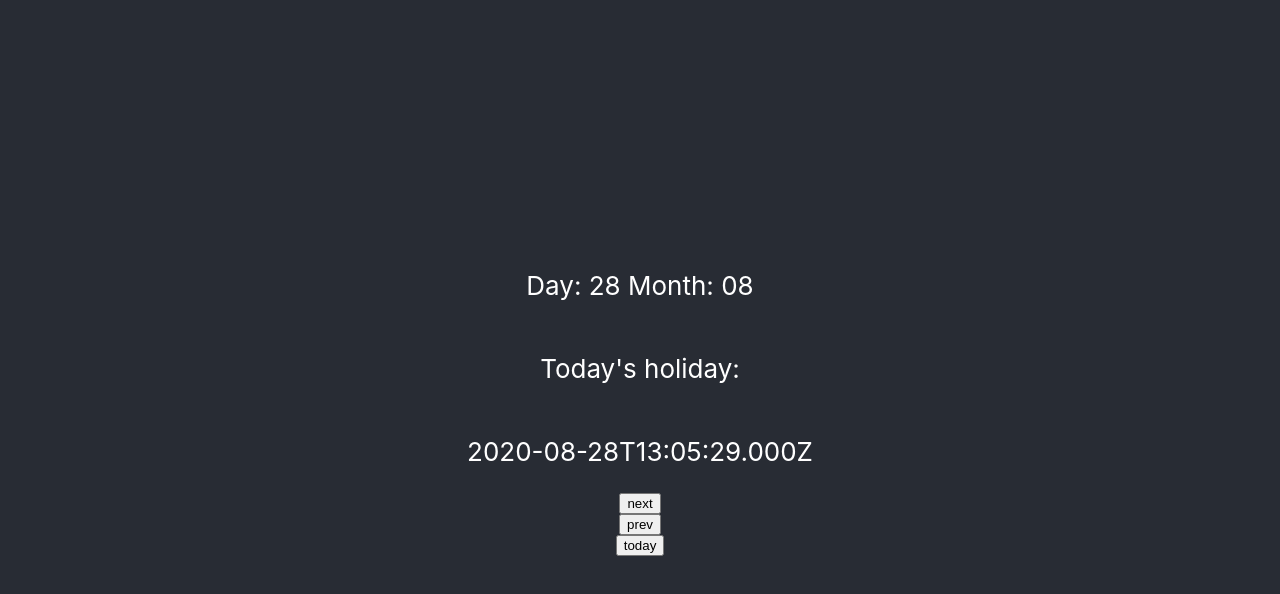
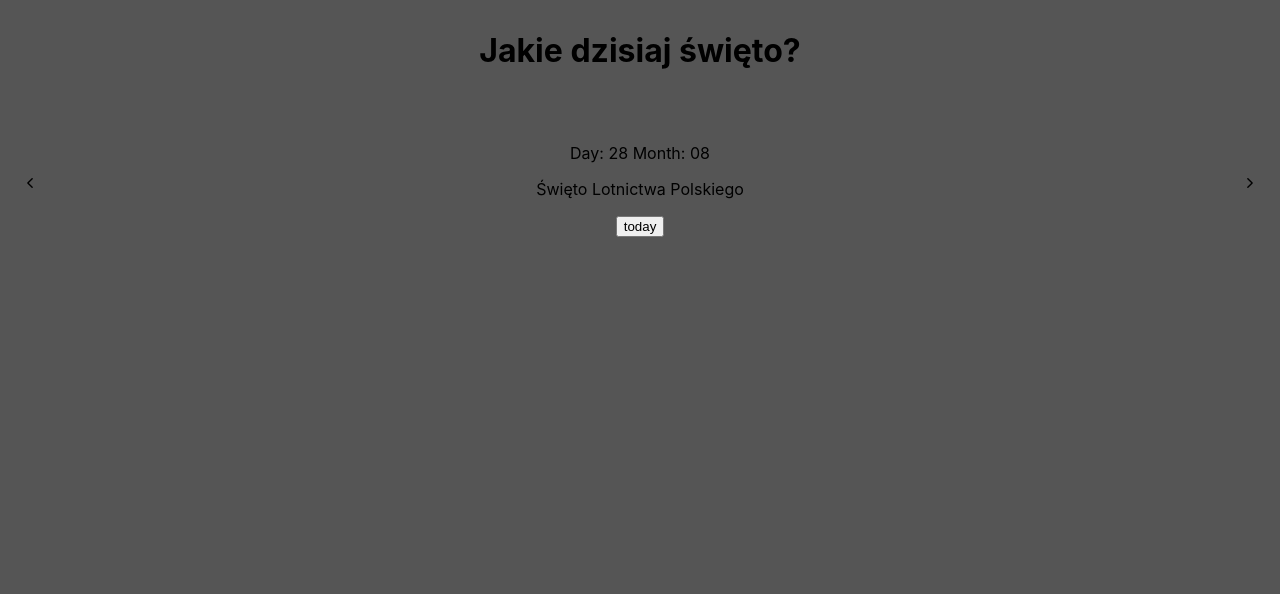
Before and after one commit to mdziedzi/jakiedzisiajswieto, a React (Create React App) app: page / in a window 1280 px wide. Shown: the top 594 px of the page. Built offline with nearby package versions, Linux system fonts and the light colour scheme.

Commit message:
Initial layout

```diff
--- a/src/App.css
+++ b/src/App.css
@@ -1,38 +1,36 @@
-.App {
+body {
+  background-color: #555555;
+}
+
+.Page {
   text-align: center;
 }
 
-.App-logo {
-  height: 40vmin;
-  pointer-events: none;
+.Header {
+  padding: 10px;
 }
 
-@media (prefers-reduced-motion: no-preference) {
-  .App-logo {
-    animation: App-logo-spin infinite 20s linear;
-  }
+.Container {
+  display: flex;
+  justify-content: space-between;
+  align-items: center;
+  height: 100%;
+  /* background-color: bisque; */
+  align-content: center;
 }
 
-.App-header {
-  background-color: #282c34;
-  min-height: 100vh;
-  display: flex;
-  flex-direction: column;
-  align-items: center;
-  justify-content: center;
-  font-size: calc(10px + 2vmin);
-  color: white;
+.Container > div {
+  /* background-color: DodgerBlue; */
+  margin: 5px;
+  text-align: center;
+  padding: 20px;
 }
 
-.App-link {
-  color: #61dafb;
+.RightArrow, .LeftArrow{
+  width: 10px;
+  height: 10px;
 }
 
-@keyframes App-logo-spin {
-  from {
-    transform: rotate(0deg);
-  }
-  to {
-    transform: rotate(360deg);
-  }
+.LeftArrow {
+  transform: scaleX(-1);
 }
--- a/src/App.js
+++ b/src/App.js
@@ -33,16 +33,24 @@ function App() {
   }
 
   return (
-    <div className="App">
-      <header className="App-header">
-        <p>Day: {toDay(currentDate.value)} Month: {toMonth(currentDate.value)}</p>
-        <p>Today's holiday: {holidays[toMonth(currentDate.value)].days[toDay(currentDate.value)]}</p>
-        <p>{new Date(currentDate.value).toISOString()}</p>
-        <button onClick={onNextDayClicked}>next</button>
-        <button onClick={onPrevDayClicked}>prev</button>
-        <button onClick={onTodayClicked}>today</button>
-      </header>
-    </div>
+    <>
+      <div className="Page">
+        <h1 className="Header">Jakie dzisiaj święto?</h1>
+        <div className="Container">
+          <div onClick={onPrevDayClicked}><img src="arrow.svg" alt="Previous day" className="LeftArrow"></img></div>
+          <div>
+            <div>
+              <p>Day: {toDay(currentDate.value)} Month: {toMonth(currentDate.value)}</p>
+              <p>{holidays[toMonth(currentDate.value)][toDay(currentDate.value)]}</p>
+            </div>
+            <div>
+              <button onClick={onTodayClicked}>today</button>
+            </div>
+          </div>
+          <div onClick={onNextDayClicked}><img src="arrow.svg" alt="Previous day" className="RightArrow"></img></div>
+        </div>
+      </div>
+    </>
   );
 }
 
--- a/src/holidays.js
+++ b/src/holidays.js
@@ -1,23 +1,25 @@
 const holidays = {
     "08": {
-      days: {
         "01": ["Narodowy Dzień Pamięci Powstania Warszawskiego (Dzień Pamięci Warszawy)"],
         "02": ["Narodowy Dzień Pamięci Powstania Warszawskiego (Dzień Pamięci Warszawy)"],
         "03": ["Narodowy Dzień Pamięci Powstania Warszawskiego (Dzień Pamięci Warszawy)"],
         "04": ["Narodowy Dzień Pamięci Powstania Warszawskiego (Dzień Pamięci Warszawy)"],
         "23": ["aaaa"],
-        "24": ["bbb"],
-        "25": ["ccc"],
-      }
+        "24": ["Dzień Windowsa"],
+        "25": ["120. rocznica śmierci Nietzschego"],
+        "26": ["Filipiński Dzień Bohaterów"],
+        "27": ["Dzień Tira", "Święto Niepodległości Mołdawii"],
+        "28": ["Święto Lotnictwa Polskiego"],
+        "29": ["Dzień Strażnika Gminnego i Miejskiego"],
+        "30": ["Międzynarodowy Dzień Pamięci o Osobach Zaginionych"],
+        "31": ["Dzień Blogów"]
+
     },
     "09": {
-      days: {
         "01": [""],
         "02": [""],
         "03": [""],
         "04": [""]
-      }
-
     }
   }
 
```
Also changed, not shown: public/arrow.svg (added), swieta.csv (added).
